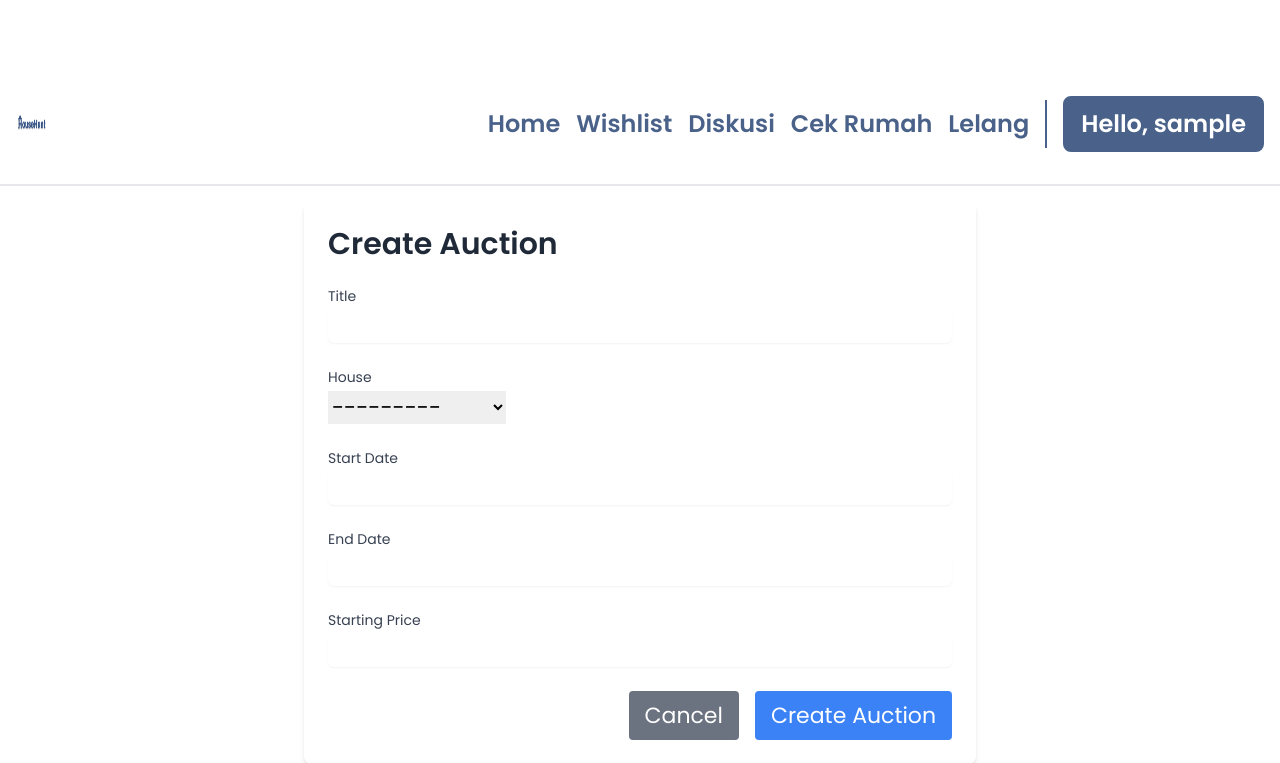
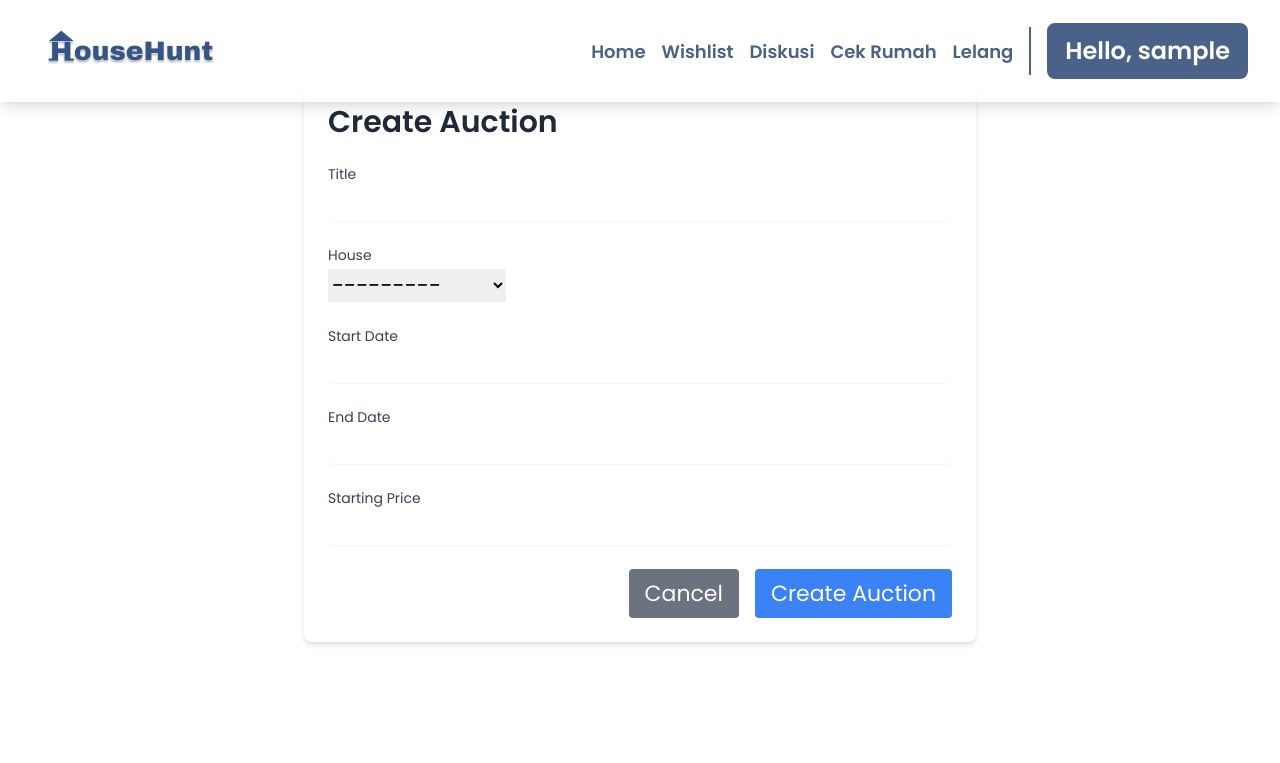
Before and after one commit to PBP24-D01/HouseHunt, a Django app: page /auction/create/ in a window 1280 px wide. Shown: the top 763 px of the page. Run offline with Django 5.2, Linux system fonts and the light colour scheme; a user stored in the database is signed in; tables that the repository leaves empty hold one stand-in row (values such as "Sample post"); some libraries are stand-ins or nearby versions.

Commit message:
feat: responsiveness and interactiveness of navbar

```diff
--- a/templates/navbar.html
+++ b/templates/navbar.html
@@ -2,26 +2,32 @@
 {% load static %}
 <html lang="en">
   <head>
-    <meta charset="UTF-8">
-    <meta name="viewport" content="width=device-width, initial-scale=1.0">
-    <title>Navbar</title>
-    <link rel="stylesheet" href="https://cdnjs.cloudflare.com/ajax/libs/tailwindcss/2.2.19/tailwind.min.css">
-    <link href="https://fonts.googleapis.com/css2?family=Poppins:wght@400;600&display=swap" rel="stylesheet">
+    <meta charset="UTF-8" />
+    <meta name="viewport" content="width=device-width, initial-scale=1.0" />
+    <link
+      rel="stylesheet"
+      href="https://cdnjs.cloudflare.com/ajax/libs/tailwindcss/2.2.19/tailwind.min.css"
+    />
+    <link
+      href="https://fonts.googleapis.com/css2?family=Poppins:wght@400;600&display=swap"
+      rel="stylesheet"
+    />
     <style>
       body {
-            font-family: 'Poppins', sans-serif;
+        font-family: "Poppins", sans-serif;
       }
       .navbar-text {
         font-weight: bold;
-            font-size: 24px;
-            color: #4A628A;
+        font-size: 18px;
+        color: #4a628a;
       }
-        .login-button, .user-button {
-            background-color: #4A628A;
+      .login-button,
+      .user-button {
+        background-color: #4a628a;
         color: white;
         padding: 8px 16px;
         border-radius: 8px;
-            border: 2px solid #4A628A;
+        border: 2px solid #4a628a;
         font-weight: bold;
         font-size: 24px;
         display: flex;
@@ -29,10 +35,11 @@
         justify-content: center;
         cursor: pointer;
       }
-        .vertical-line { /* adjust */
+      .vertical-line {
+        /* adjust */
         height: 48px;
         width: 2px;
-            background-color: #4A628A;
+        background-color: #4a628a;
         margin: 0 16px;
       }
       .dropdown-menu {
@@ -47,9 +54,12 @@
         z-index: 1000;
       }
       .dropdown-menu a {
+        font-weight: bold;
+        text-align: start;
+        font-size: 18px;
         display: block;
         padding: 8px 16px;
-            color: #333;
+        color: #4a628a;
         text-decoration: none;
       }
       .dropdown-menu a:hover {
@@ -58,74 +68,186 @@
     </style>
   </head>
   <body>
-    <nav class="bg-white p-4">
-        <div class="container mx-auto flex justify-between items-center">
+    <nav
+      class="bg-transparent backdrop-blur-lg px-2 md:px-8 py-4 flex justify-between items-center fixed min-w-[100vw] top-0 shadow-lg"
+    >
       <!-- logo -->
-            <div class="flex items-center">
-                <img src="{% static 'img/logo.png' %}" alt="Company Logo" class="h-8 w-8 mr-2">
-            </div>
+      <a href="{% url 'houses:landing_page' %}">
+        <img
+          src="{% static 'img/logo.png' %}"
+          alt="Company Logo"
+          class="object-contain w-[100px] md:w-[200px] h-[40px] md:h-[70px] mr-2"
+        />
+      </a>
       <!-- navigation -->
       <div class="flex items-center space-x-4">
-                <a href="{% url 'houses:landing_page' %}" class="navbar-text">Home</a>
+        <a
+          href="{% url 'houses:landing_page' %}"
+          class="navbar-text hover:text-[#33425e] transition-all max-md:hidden"
+          >Home</a
+        >
         {% if user.is_authenticated %}
         <!-- change # to url "x" -->
         {% if user.is_buyer %}
-                        <a href="#" class="navbar-text">Wishlist</a>
-                        <a href="#" class="navbar-text">Diskusi</a>
-                        <a href="#" class="navbar-text">Cek Rumah</a>
-                        <a href="#" class="navbar-text">Lelang</a>
+        <a
+          href="#"
+          class="navbar-text hover:text-[#33425e] transition-all max-md:hidden"
+          >Wishlist</a
+        >
+        <a
+          href="#"
+          class="navbar-text hover:text-[#33425e] transition-all max-md:hidden"
+          >Diskusi</a
+        >
+        <a
+          href="#"
+          class="navbar-text hover:text-[#33425e] transition-all max-md:hidden"
+          >Cek Rumah</a
+        >
+        <a
+          href="/auction/"
+          class="navbar-text hover:text-[#33425e] transition-all"
+          >Lelang</a
+        >
         {% elif user.is_seller %}
-                        <a href="#" class="navbar-text">Iklan</a>
-                        <a href="#" class="navbar-text">Diskusi</a>
-                        <a href="#" class="navbar-text">Cek Rumah</a>
-                        <a href="#" class="navbar-text">Lelang</a>
+        <a href="#" class="navbar-text hover:text-[#33425e] max-md:hidden"
+          >Iklan</a
+        >
+        <a
+          href="#"
+          class="navbar-text hover:text-[#33425e] transition-all max-md:hidden"
+          >Diskusi</a
+        >
+        <a
+          href="#"
+          class="navbar-text hover:text-[#33425e] transition-all max-md:hidden"
+          >Cek Rumah</a
+        >
+        <a
+          href="/auction/"
+          class="navbar-text hover:text-[#33425e] transition-all max-md:hidden"
+          >Lelang</a
+        >
         {% endif %}
-                    <div class="vertical-line"></div>
+        <div class="vertical-line max-md:hidden"></div>
         <div class="relative">
-                        <button class="user-button" onclick="toggleDropdown()">Hello, {{ user.username }}</button>
-                        <div class="dropdown-menu" id="dropdown-menu">
+          <button
+            class="user-button hover:bg-[#33425e] transition-all"
+            onclick="toggleDropdown()"
+          >
+            Hello, {{ user.username }}
+          </button>
+          <div class="dropdown-menu transition-all" id="dropdown-menu">
             {% if user.is_seller %}
-                                <a href="{% url 'houses:house_create' %}">Sell House</a>
+            <a
+              href="{% url 'houses:house_create' %}"
+              class="hover:text-[#33425e] transition-all"
+              >Sell House</a
+            >
+            <div class="md:hidden">
+              <a href="#" class="navbar-text hover:text-[#33425e] md:hidden"
+                >Iklan</a
+              >
+              <a
+                href="#"
+                class="navbar-text hover:text-[#33425e] transition-all md:hidden"
+                >Diskusi</a
+              >
+              <a
+                href="#"
+                class="navbar-text hover:text-[#33425e] transition-all md:hidden"
+                >Cek Rumah</a
+              >
+              <a
+                href="/auction/"
+                class="navbar-text hover:text-[#33425e] transition-all md:hidden"
+                >Lelang</a
+              >
+            </div>
+            {% elif user.is_buyer %}
+            <div class="md:hidden">
+              <a
+                href="#"
+                class="navbar-text hover:text-[#33425e] transition-all md:hidden"
+                >Wishlist</a
+              >
+              <a
+                href="#"
+                class="navbar-text hover:text-[#33425e] transition-all md:hidden"
+                >Diskusi</a
+              >
+              <a
+                href="#"
+                class="navbar-text hover:text-[#33425e] transition-all md:hidden"
+                >Cek Rumah</a
+              >
+              <a
+                href="/auction/"
+                class="navbar-text hover:text-[#33425e] transition-all"
+                >Lelang</a
+              >
+            </div>
             {% endif %}
-                            <form method="POST" action="{% url 'logout' %}">
+            <form
+              method="POST"
+              action="{% url 'logout' %}"
+              class="flex justify-start items-center px-4 py-2 hover:bg-[#f5f5f5]"
+            >
               {% csrf_token %}
-                                <button type="submit" class="navbar-text">Logout</button>
+              <button
+                type="submit"
+                class="flex justify-start items-center gap-2 text-[18px] font-bold text-red-400 hover:text-red-500"
+              >
+                <svg
+                  xmlns="http://www.w3.org/2000/svg"
+                  width="24"
+                  height="24"
+                  viewBox="0 0 24 24"
+                  fill="none"
+                  stroke="currentColor"
+                  stroke-width="2"
+                  stroke-linecap="round"
+                  stroke-linejoin="round"
+                  class="lucide lucide-log-out"
+                >
+                  <path d="M9 21H5a2 2 0 0 1-2-2V5a2 2 0 0 1 2-2h4" />
+                  <polyline points="16 17 21 12 16 7" />
+                  <line x1="21" x2="9" y1="12" y2="12" />
+                </svg>
+                Logout
+              </button>
             </form>
           </div>
         </div>
         {% else %}
         <a href="{% url 'login' %}" class="login-button">Login</a>
         {% endif %}
-                <div style="display:none;">
-                    User is seller: {{ user.is_seller }}
-                </div>
-            </div>
+        <div style="display: none">User is seller: {{ user.is_seller }}</div>
       </div>
     </nav>
-    <hr class="border-t-2 border-gray-200 my-4">
 
     <script>
       function toggleDropdown() {
-            var dropdownMenu = document.getElementById('dropdown-menu');
-            if (dropdownMenu.style.display === 'block') {
-                dropdownMenu.style.display = 'none';
+        var dropdownMenu = document.getElementById("dropdown-menu");
+        if (dropdownMenu.style.display === "block") {
+          dropdownMenu.style.display = "none";
         } else {
-                dropdownMenu.style.display = 'block';
+          dropdownMenu.style.display = "block";
         }
       }
 
       // Close the dropdown if the user clicks outside of it
-        window.onclick = function(event) {
-            if (!event.target.matches('.user-button')) {
-                var dropdowns = document.getElementsByClassName('dropdown-menu');
+      window.onclick = function (event) {
+        if (!event.target.matches(".user-button")) {
+          var dropdowns = document.getElementsByClassName("dropdown-menu");
           for (var i = 0; i < dropdowns.length; i++) {
             var openDropdown = dropdowns[i];
-                    if (openDropdown.style.display === 'block') {
-                        openDropdown.style.display = 'none';
+            if (openDropdown.style.display === "block") {
+              openDropdown.style.display = "none";
             }
           }
         }
-        }
+      };
     </script>
   </body>
 </html>
```
Lines whose indentation alone changed are shown as unchanged.
